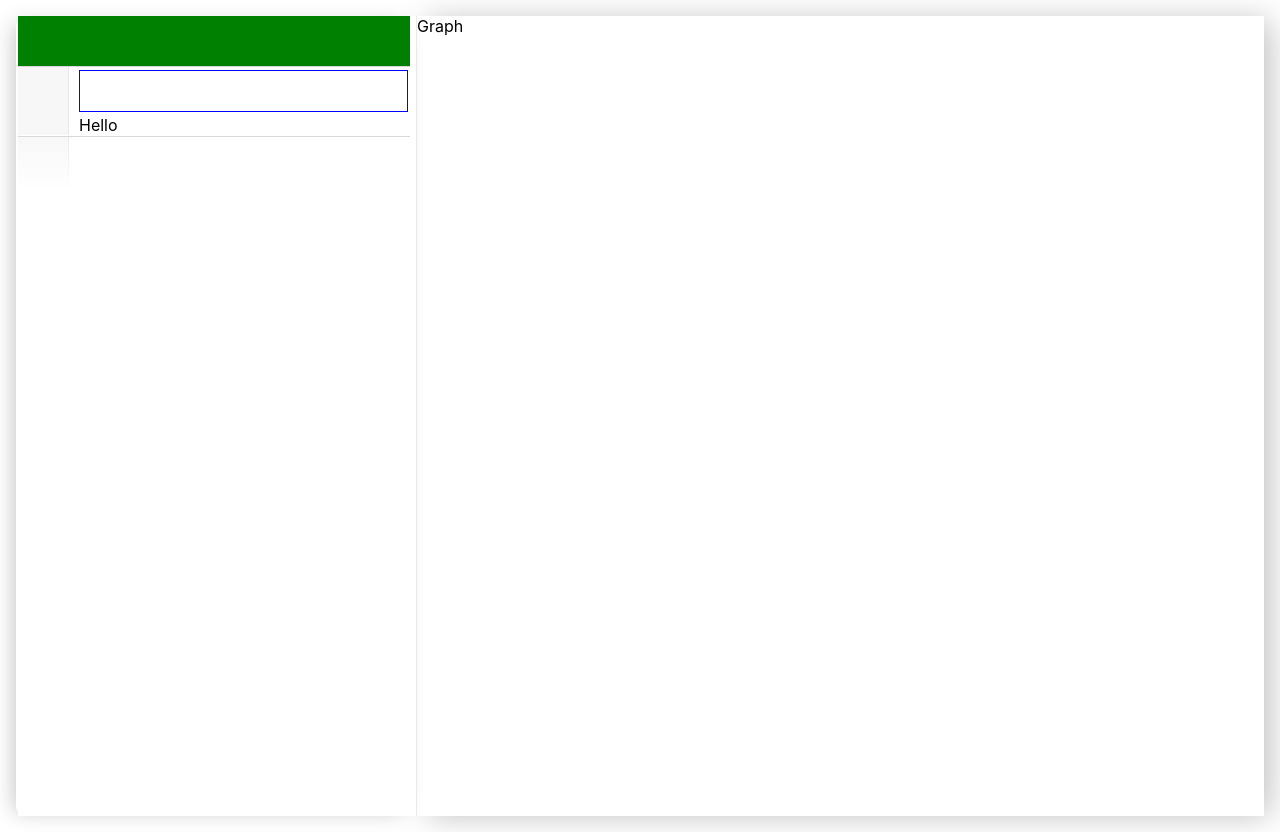
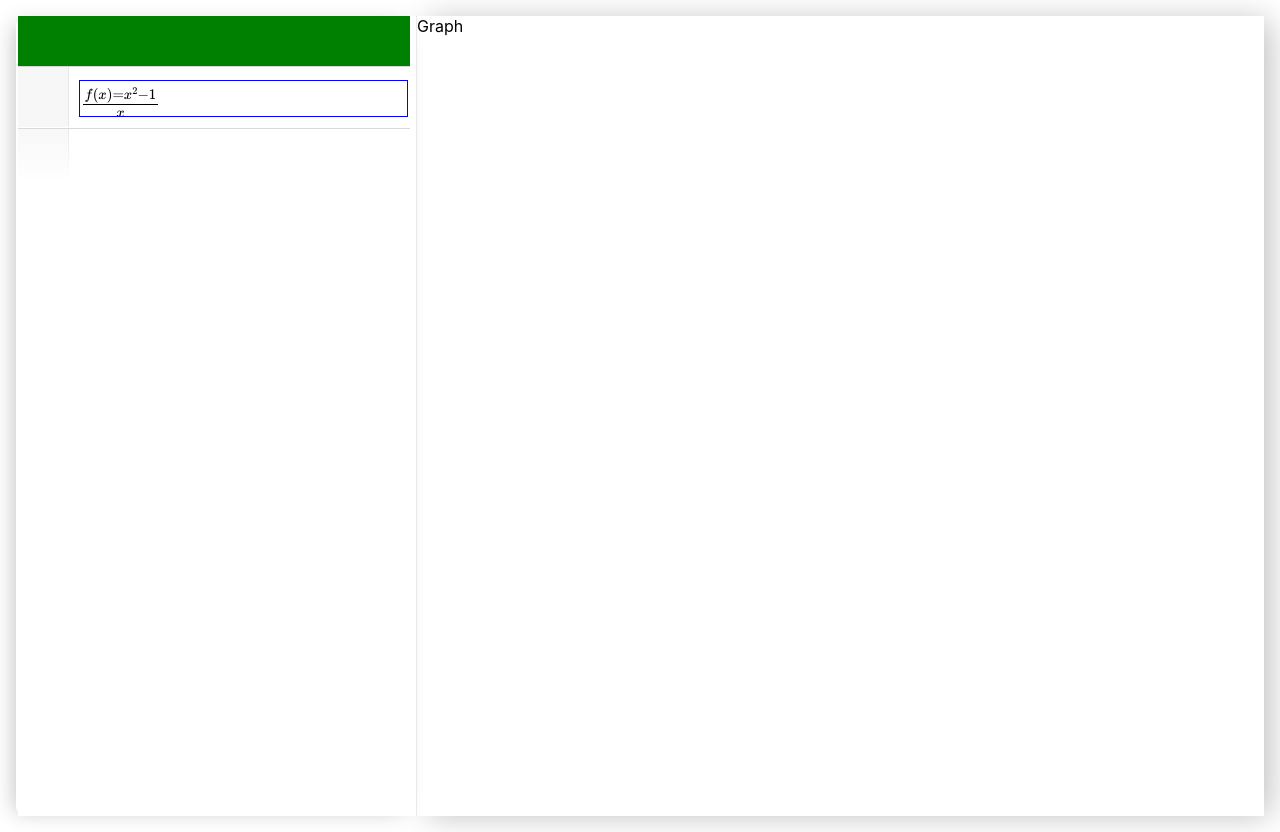
Before and after one commit to Aapuji/Graphing-Calculator, a React (Create React App) app: page / in a window 1280 px wide. Built offline with nearby package versions, Linux system fonts and the light colour scheme; a web font is replaced by a local one.

Commit message:
did stuff

```diff
--- a/public/index.html
+++ b/public/index.html
@@ -25,6 +25,10 @@
       work correctly both with client-side routing and a non-root public URL.
       Learn how to configure a non-root public URL by running `npm run build`.
     -->
+    <script src="https://polyfill.io/v3/polyfill.min.js?features=es6"></script>
+    <!-- <script src="../src/mathjax-config.js" defer></script> -->
+    <script id="MathJax-script" async src="https://cdn.jsdelivr.net/npm/mathjax@3/es5/tex-mml-chtml.js"></script>
+
     <!-- <script src="https://polyfill.io/v3/polyfill.min.js?features=es6"></script> -->
     <!-- <script>
       window.onload = () => {
--- a/src/cells/Cell.css
+++ b/src/cells/Cell.css
@@ -30,15 +30,18 @@
 .cell-text {
     font-family: 'Times New Roman', 'SymbolaRegular', 'Times New Roman', serif;
     font-size: 20px;
-    margin-top: 3px /* Auto seems to be 3px */;
+    margin-top: 13px /* Auto seems to be 3px, used to be 3px */;
     margin-left: 10px;
     margin-bottom: 3px /* "" */;
     margin-right: 0;
-    height: 40px;
-    min-height: 40px;
+    padding-top: 5px;
+    height: 30px; /* Used to be 40px */
+    max-height: 30px; /* "" */
     width: 327.36px; /* 96% */
     white-space: nowrap;
     overflow: hidden !important;
+    vertical-align: middle;
+    display: table-cell;
 }
 
 .expression-output {
--- a/src/cells/Cell.tsx
+++ b/src/cells/Cell.tsx
@@ -81,7 +81,9 @@ function Cell(props: any): JSX.Element {
         console.log('Text inside div ', input);
 
         // Set Output
-        target.innerText = output;
+        // target.innerText = output;
+
+
 
         // Send input to expression.ts
         const id = Number(cell.id);
@@ -108,10 +110,12 @@ function Cell(props: any): JSX.Element {
                 contentEditable="true"
                 onInput={onInput}
                 suppressContentEditableWarning={true} /* Stops the warnings */
-            />
-            <div className="expression-output">
+            >
+                {'\\(f(x) = x^2-1 \\over x\\)'}
+            </div>
+            {/* <div className="expression-output">
                 Hello
-            </div>
+            </div> */}
         </div>
     </div>;
 }
```
Also changed, not shown: src/mathjax-config.js (added, +8 -0 lines).
